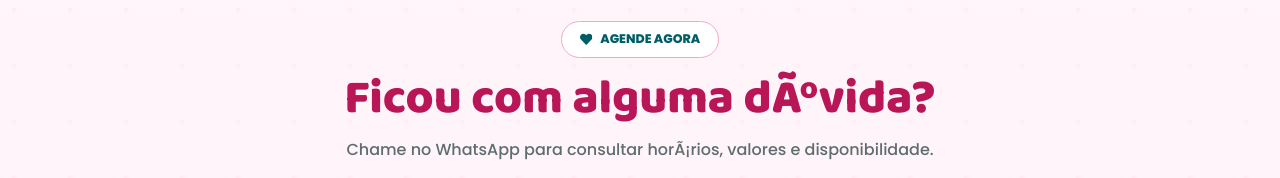
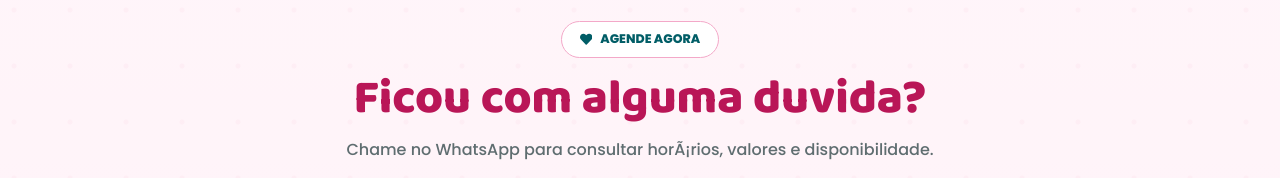
Before and after one commit to MatheusJosue/ana-caroline-portfolio, a Next.js app: page / in a window 1280 px wide. Shown: the part 3420-3598 px from the top of the page. Built offline with nearby package versions, Linux system fonts and the light colour scheme; no server answers.

Commit message:
fix label

```diff
--- a/components/Footer.tsx
+++ b/components/Footer.tsx
@@ -41,7 +41,7 @@ export default function Footer() {
             <FaHeart />
             Agende agora
           </span>
-          <h2 className="flyer-title">Ficou com alguma dÃºvida?</h2>
+          <h2 className="flyer-title">Ficou com alguma duvida?</h2>
           <p className="flyer-subtitle">
             Chame no WhatsApp para consultar horÃ¡rios, valores e disponibilidade.
           </p>
```
